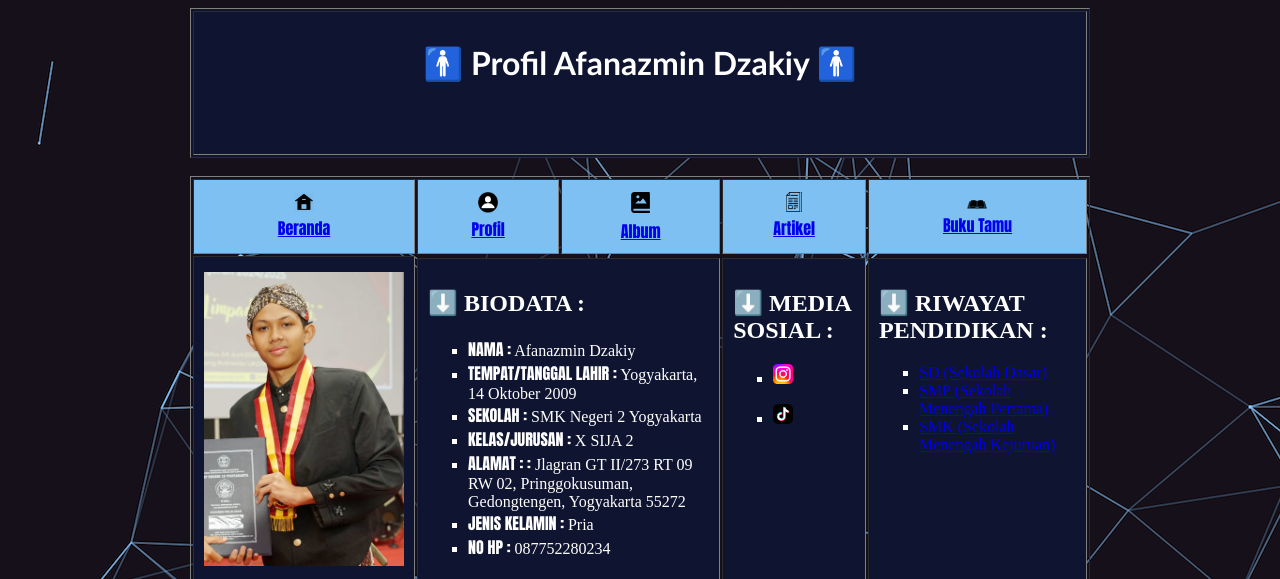
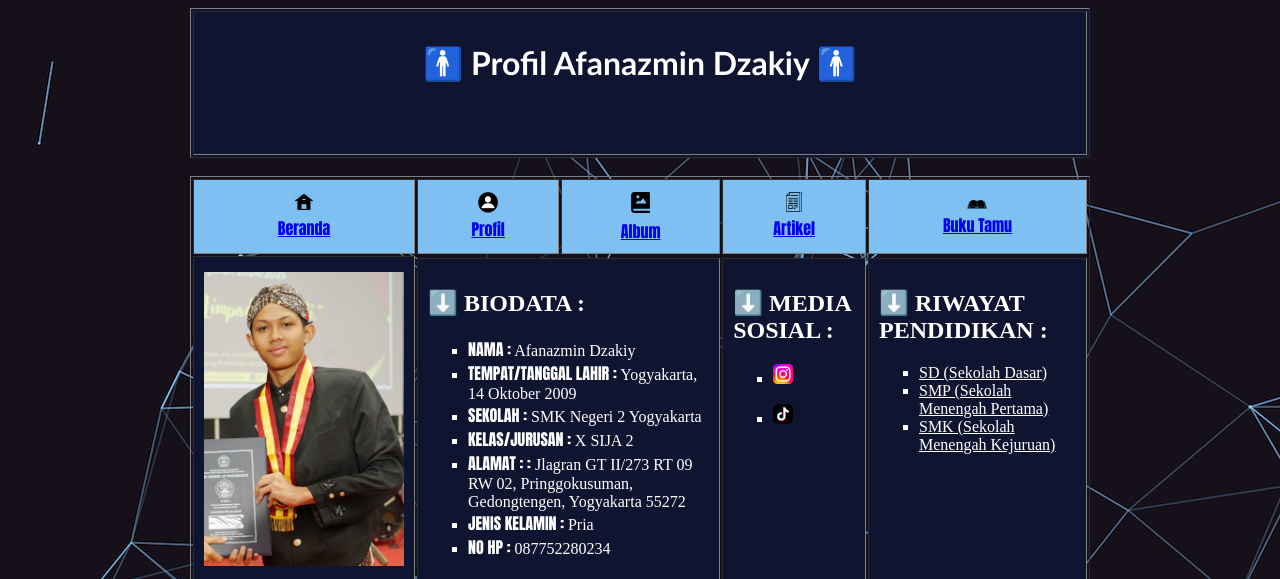
Before and after one commit to afanazmindzakiy01png/Personal-Web-dzaki, a plain HTML site: page profil.html in a window 1280 px wide. Shown: the top 579 px of the page. Drawn offline with Linux system fonts and the light colour scheme.

Commit message:
RVSprofil.html

```diff
--- a/profil.html
+++ b/profil.html
@@ -94,11 +94,11 @@
                     <font color="white" face="Montserrat">
                     <ul type="square">
                         <!--Link Absolut-->
-                        <li><a href="https://sekolah.data.kemendikdasmen.go.id/index.php/chome/profil/90c3cb5c-2ef5-e011-88c5-135d3f2968da" target="blank">SD (Sekolah Dasar)</a></li>
+                        <li><a href="https://sekolah.data.kemendikdasmen.go.id/index.php/chome/profil/90c3cb5c-2ef5-e011-88c5-135d3f2968da" target="blank"  style="color : rgb(255, 255, 255) ;">SD (Sekolah Dasar)</a></li>
                         <!--Link Absolut-->
-                        <li><a href="https://www.smpn15yk.sch.id/" target="blank">SMP (Sekolah Menengah Pertama)</a></li>
+                        <li><a href="https://www.smpn15yk.sch.id/" target="blank"  style="color : rgb(255, 255, 255) ;">SMP (Sekolah Menengah Pertama)</a></li>
                         <!--Link Absolut-->
-                        <li><a href="https://www.smk2-yk.sch.id/" target="blank">SMK (Sekolah Menengah Kejuruan)</a></li>
+                        <li><a href="https://www.smk2-yk.sch.id/" target="blank"  style="color : rgb(255, 255, 255) ;">SMK (Sekolah Menengah Kejuruan)</a></li>
                     </ul>
                 </td>
             </tr>
@@ -128,4 +128,5 @@
         </table>
     </center>
     </body>
+
 </html>
```
